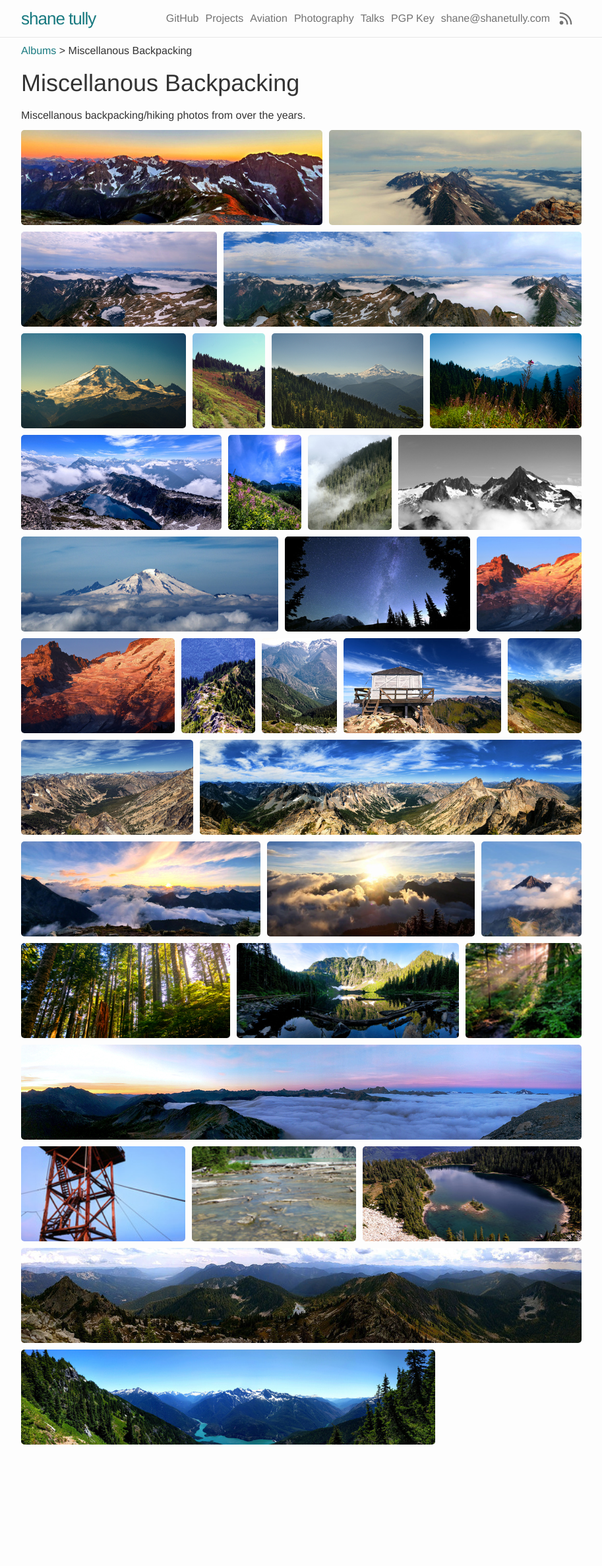
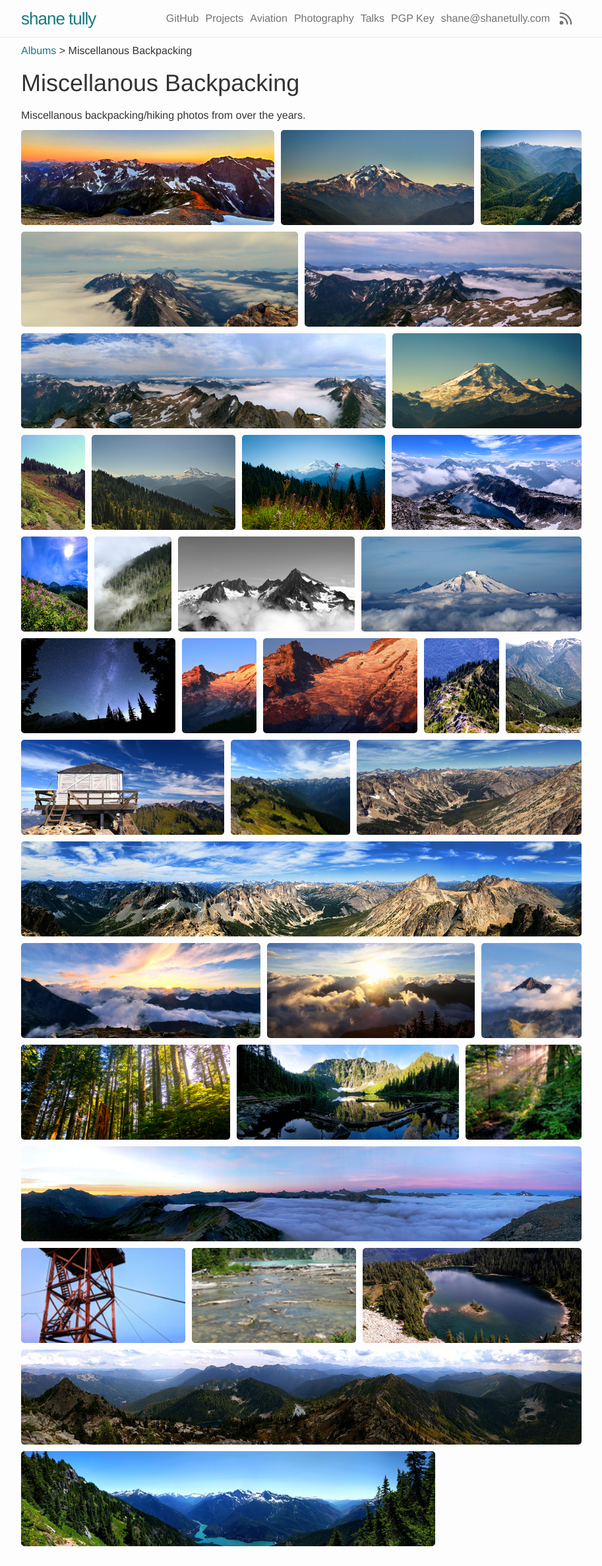
Before and after one commit to shanet/blog, a Jekyll site: the page built from _albums/backpacking.md, in a window 1280 px wide. Shown: the whole page at 66% size, without its empty margins (183-1096 px from the left). Built offline with Jekyll 4.4.1, drawn with Linux system fonts in a browser that asks for light colours; before the commit the page ends 2219 px from its top, so only the background shows below that.

Commit message:
add white chuck photos

```diff
--- a/_albums/backpacking.md
+++ b/_albums/backpacking.md
@@ -7,6 +7,11 @@
 photos:
   - file: sahale_1.jpg
     caption: Sahale Glacier Camp, July 2020
+
+  - file: white_chuck_1.jpg
+    caption: Glaicer Peak from White Chuck Mountain, October 2023
+  - file: white_chuck_2.jpg
+    caption: White Chuck Mountain summit, October 2023
 
   - file: del_campo_1.jpg
     caption: Del Campo Peak, July 2023
```
Also changed, not shown: assets/images/albums/backpacking/thumbnails/white_chuck_1.jpg (added), assets/images/albums/backpacking/thumbnails/white_chuck_2.jpg (added), assets/images/albums/backpacking/white_chuck_1.jpg (added), 1 other file.
